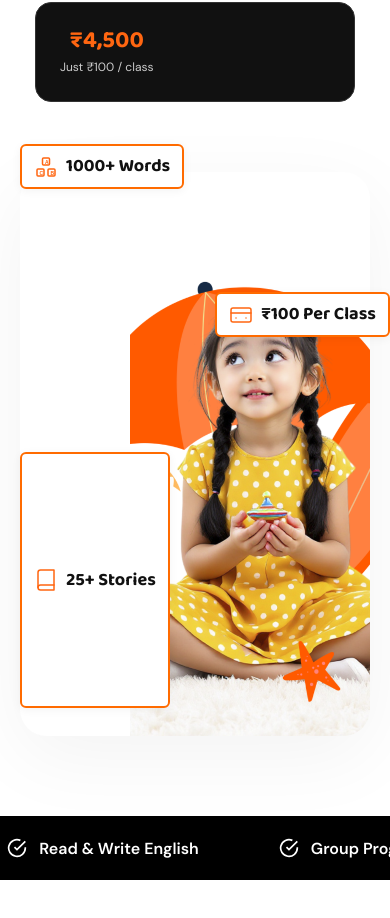
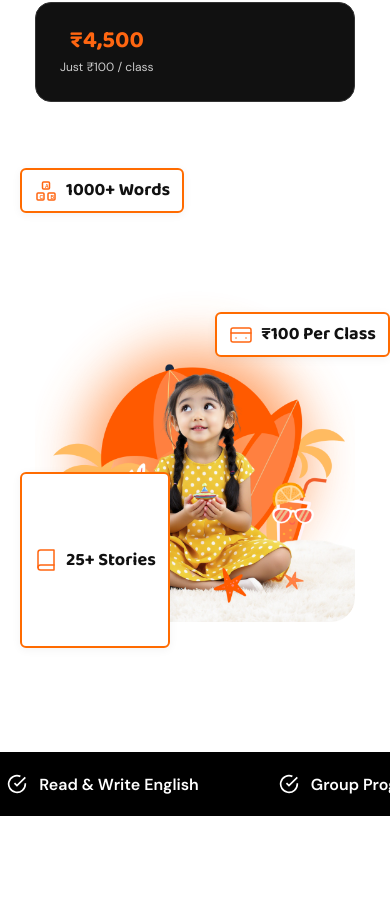
Before and after one commit to piyushthakur7/Spellzee, a Next.js app: page / in a window 390 px wide. Shown: the part 744-1662 px from the top of the page. Built offline with nearby package versions, Linux system fonts and the light colour scheme.

Commit message:
feat: initialize base styles and layout components for the Spellzee landing page

```diff
--- a/src/style.css
+++ b/src/style.css
@@ -364,19 +364,40 @@ header {
   position: relative;
   width: 564px;
   height: 564px;
-  background: white;
-  border-radius: 26.646px;
+  background: transparent;
+  border-radius: 0 0 40px 40px;
   overflow: hidden;
-  box-shadow: 0 20px 80px rgba(0, 0, 0, 0.05);
-  display: flex;
-  align-items: center;
-  justify-content: center;
+  display: flex;
+  align-items: flex-end; /* Sit child at bottom */
+  justify-content: center;
+  /* Shadow only on the bottom part */
+  box-shadow: 0 40px 80px -20px rgba(255, 90, 0, 0.15);
+  /* Fade out the top of the entire container so it blends */
+  -webkit-mask-image: linear-gradient(transparent 0%, black 15%);
+  mask-image: linear-gradient(transparent 0%, black 15%);
+}
+
+.hero-orange-bg {
+  position: absolute;
+  top: 50%;
+  left: 50%;
+  transform: translate(-50%, -40%);
+  width: 450px;
+  height: 450px;
+  background: radial-gradient(circle, #FF5A00 0%, #FF8A40 40%, transparent 70%);
+  border-radius: 50%;
+  filter: blur(20px);
+  z-index: -1;
+  opacity: 0.8;
 }
 
 .hero-image {
-  width: 100%;
+  width: auto;
   height: 100%;
-  object-fit: cover;
+  max-width: none;
+  object-fit: contain;
+  object-position: bottom center;
+  z-index: 1;
   display: block;
 }
 
@@ -2034,17 +2055,27 @@ footer {
   }
 
   .hero-visual {
-    min-height: 400px;
-    margin-top: 20px;
+    min-height: 480px;
+    margin-top: 40px;
+    justify-content: center;
+  }
+
+  .hero-image-wrapper {
+    width: 320px;
+    height: 380px;
+    border-radius: 0 0 24px 24px;
+    mask-image: linear-gradient(transparent 0%, black 10%);
   }
 
   .hero-orange-bg {
-    width: 240px;
-    height: 240px;
+    width: 280px;
+    height: 280px;
   }
 
   .hero-image {
-    max-width: 240px;
+    width: auto;
+    height: 100%;
+    max-width: 100%;
   }
 
   .stat-words { top: -5%; left: 0; }
```
